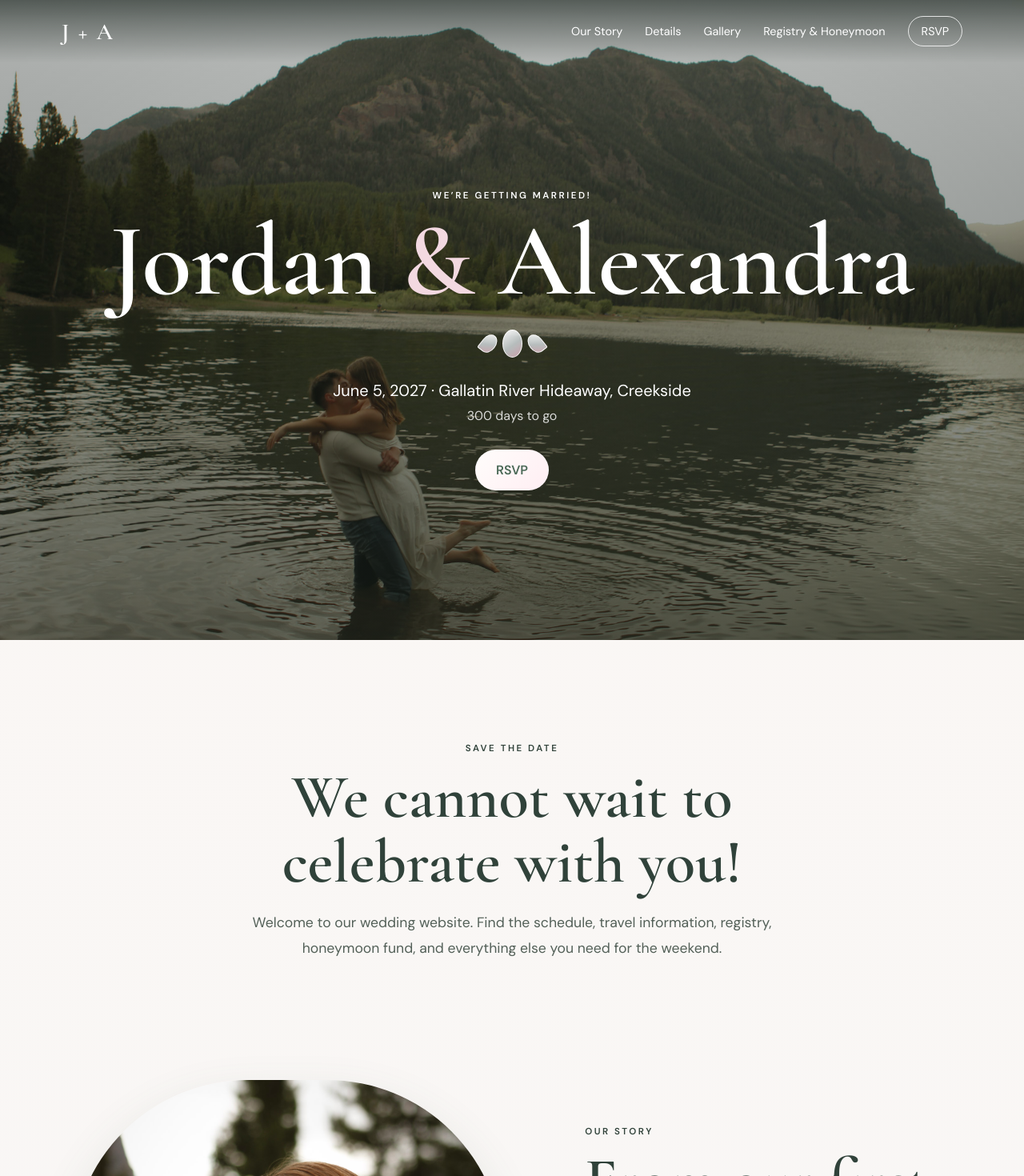
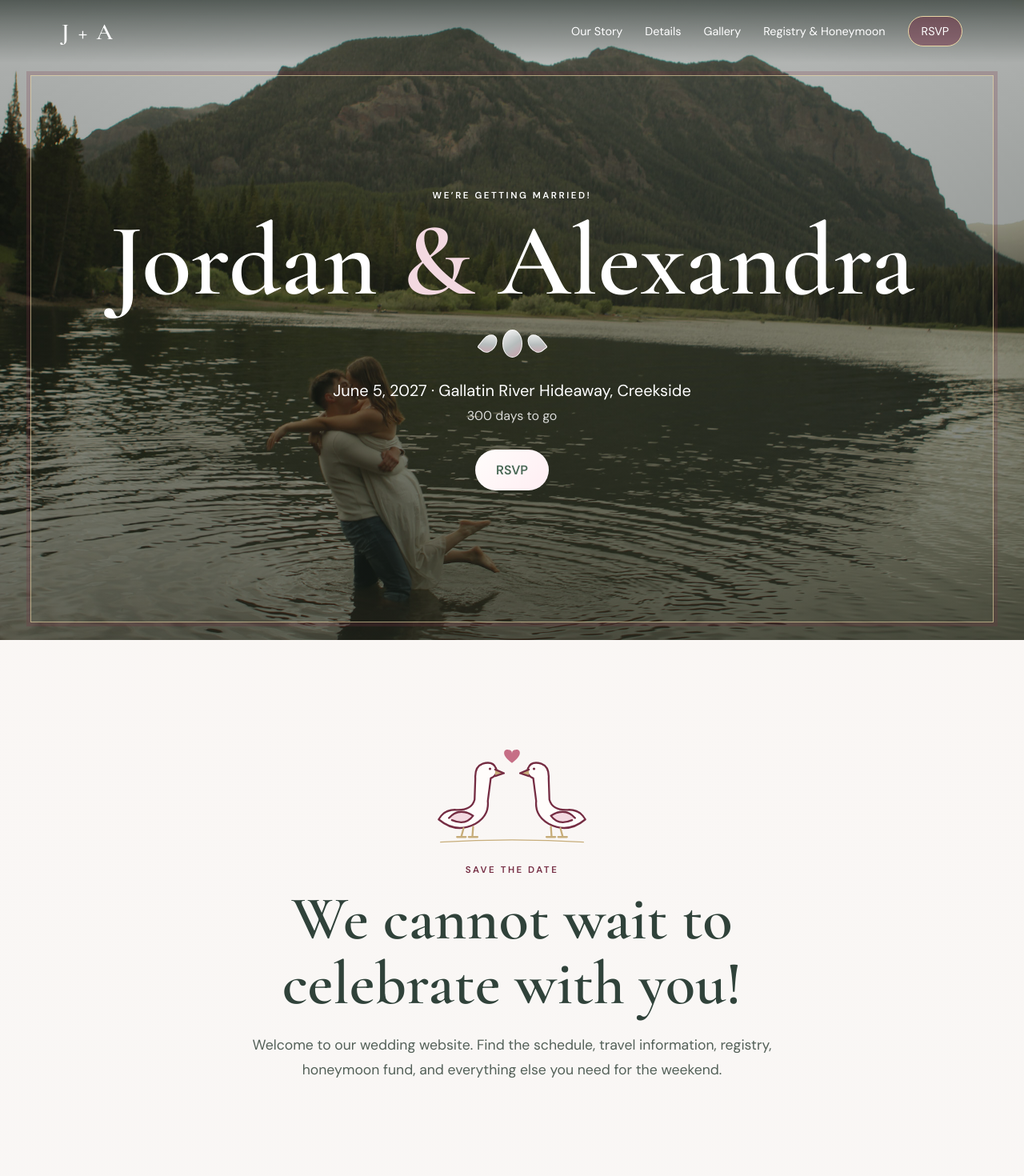
Before and after one commit to jun-zaga/wedding-site, a React (Vite) app: page / in a window 1280 px wide. Shown: the top 1470 px of the page at 80% size. Built offline with nearby package versions, Linux system fonts and the light colour scheme.

Commit message:
test new features

```diff
--- a/src/App.tsx
+++ b/src/App.tsx
@@ -49,6 +49,21 @@ function App() {
       </section>
 
       <section className="intro section">
+        <svg className="geese-pair" viewBox="0 0 240 140" role="img" aria-label="Two geese facing each other with a heart between them">
+          <defs>
+            <g id="wedding-goose" fill="var(--paper)" stroke="currentColor" strokeWidth="2.5" strokeLinecap="round" strokeLinejoin="round">
+              <path d="M20 105 Q28 91 44 92 Q65 93 69 78 L70 49 Q69 33 80 29 Q94 25 98 35 Q102 44 91 49 L87 80 Q89 100 70 111 Q44 125 20 105Z" />
+              <path d="M34 103 Q48 88 67 100 Q57 114 38 106" fill="var(--blush)" />
+              <path d="M97 37 L109 42 L97 46" fill="var(--gold)" />
+              <circle cx="90" cy="36" r="1.7" fill="currentColor" stroke="none" />
+              <path d="M54 117 L51 128 M67 115 L66 128 M45 129 L57 129 M61 129 L73 129" stroke="var(--gold)" />
+            </g>
+          </defs>
+          <use href="#wedding-goose" />
+          <use href="#wedding-goose" transform="translate(240 0) scale(-1 1)" />
+          <path d="M120 28 C105 18 108 9 115 10 Q120 10 120 15 Q120 10 125 10 C132 9 135 18 120 28Z" fill="var(--rose)" />
+          <path d="M22 136 Q120 130 218 136" fill="none" stroke="var(--gold)" strokeWidth="1.5" />
+        </svg>
         <p className="eyebrow">Save the date</p>
         <h2>We cannot wait to celebrate with you!</h2>
         <p className="lead">
--- a/src/styles.css
+++ b/src/styles.css
@@ -445,3 +445,56 @@ footer a { display:inline-block; margin-top:12px; }
   .schedule-flourish { gap:8px; }
   .ring-band { width:48px; }
 }
+
+/* Burgundy ribbons and warm gold picture frames. */
+:root {
+  --burgundy: #752d43;
+  --gold-light: #ead7a5;
+}
+.section .eyebrow { color: var(--burgundy); }
+.details .eyebrow { color: var(--gold-light); }
+.hero::after {
+  content: "";
+  position: absolute;
+  inset: 94px clamp(12px, 3vw, 44px) 22px;
+  border: 1px solid rgba(234, 215, 165, .65);
+  box-shadow: 0 0 0 5px rgba(117, 45, 67, .22);
+  pointer-events: none;
+}
+.nav-rsvp { border-color: var(--gold-light); background: rgba(117, 45, 67, .48); }
+.story-image {
+  border: 5px solid var(--gold);
+  box-shadow: 0 0 0 2px var(--burgundy), inset 0 0 0 2px var(--gold-light), 0 24px 60px rgba(75, 105, 87, .14);
+}
+.details {
+  border-block: 4px double var(--gold);
+}
+.detail-grid { background: var(--gold); border: 1px solid var(--gold); }
+.detail-card { box-shadow: inset 0 0 0 7px rgba(234, 215, 165, .06); }
+.schedule-day, .honeymoon-card {
+  border: 1px solid var(--gold);
+  outline: 1px solid rgba(117, 45, 67, .35);
+  outline-offset: 4px;
+  box-shadow: inset 0 0 0 6px var(--paper), inset 0 0 0 7px rgba(199, 173, 122, .55), 0 18px 48px rgba(117, 45, 67, .08);
+}
+.schedule-day-top { border-bottom-color: var(--gold); }
+.schedule-day-top span, .schedule-event h3 { color: var(--burgundy); }
+.photo-tile {
+  border: 5px solid var(--gold);
+  box-shadow: 0 0 0 1px var(--burgundy), 0 12px 28px rgba(117, 45, 67, .12);
+  padding: 3px;
+  background: var(--gold-light);
+}
+.venue-layout { border: 2px solid var(--gold); box-shadow: 0 0 0 3px rgba(117, 45, 67, .16), 0 22px 60px rgba(49, 89, 67, .09); }
+.venue-divider { background: linear-gradient(90deg, var(--burgundy), var(--gold), var(--soft-rose)); }
+.registry-button { border-color: var(--burgundy); color: var(--burgundy); }
+.honeymoon-button { background: var(--burgundy); border-color: var(--gold); }
+.faq details { border-top-color: rgba(199, 173, 122, .65); }
+.faq summary { color: var(--burgundy); }
+footer { border-top: 4px double var(--gold); }
+.footer-names { color: var(--gold-light); }
+.geese-pair { display: block; width: clamp(160px, 28vw, 220px); height: auto; margin: 0 auto 24px; color: var(--burgundy); }
+@media (max-width: 680px) {
+  .photo-tile { border-width: 4px; padding: 2px; }
+  .hero::after { inset: 88px 12px 16px; }
+}
```
Also changed, not shown: 1 other file (tests, documents, lock files or other folders).
